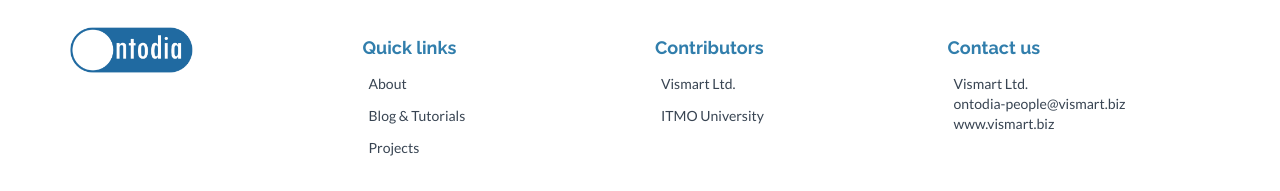
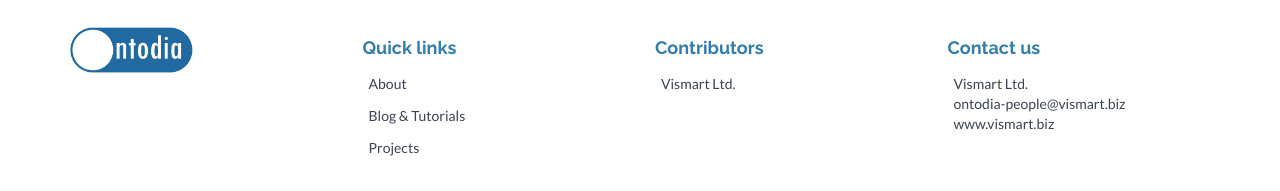
Before and after one commit to ontodia-org/ontodia-org.github.io, a Jekyll site: the page built from index.html, in a window 1280 px wide and 900 px high, scrolled down 3997 px. Shown: the part 706-897 px from the top of the window. Built offline with Jekyll 4.4.1, drawn with Linux system fonts in a browser that asks for light colours; nearby versions of some CDN libraries; comment, search, counter and statistics services are not loaded.

Commit message:
Update _config.yml

```diff
--- a/_config.yml
+++ b/_config.yml
@@ -49,8 +49,6 @@ social:
 contributors:
   - title: Vismart Ltd.
     url: "http://www.vismart.biz"
-  - title: ITMO University
-    url: "http://www.ifmo.ru"
 
 # Quick links
 quick_links:
```
